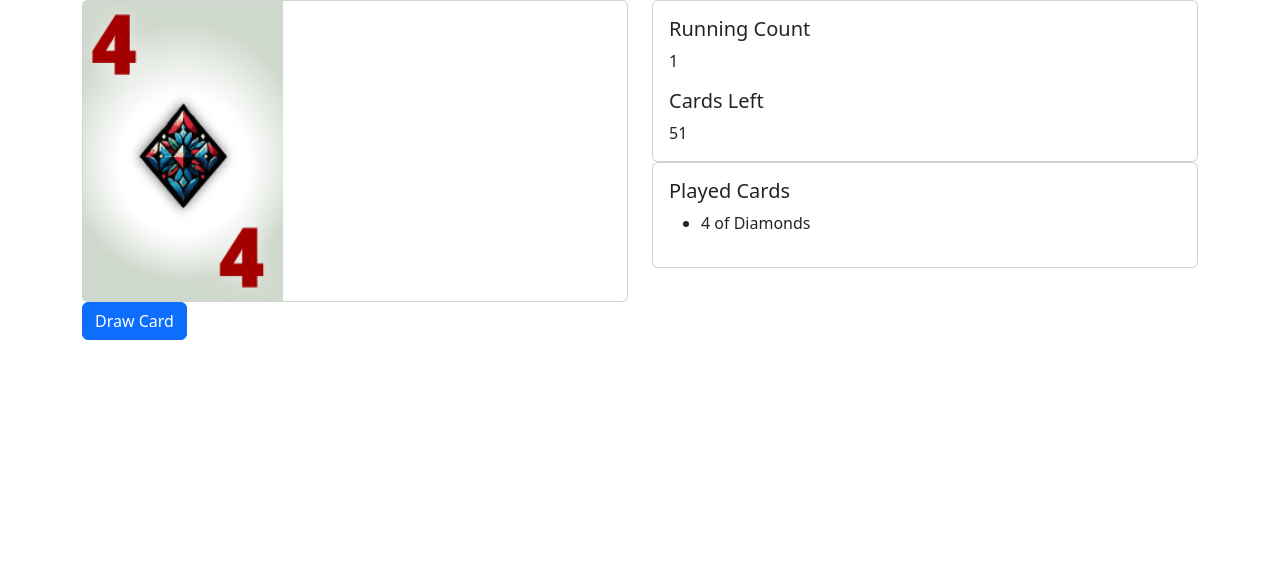
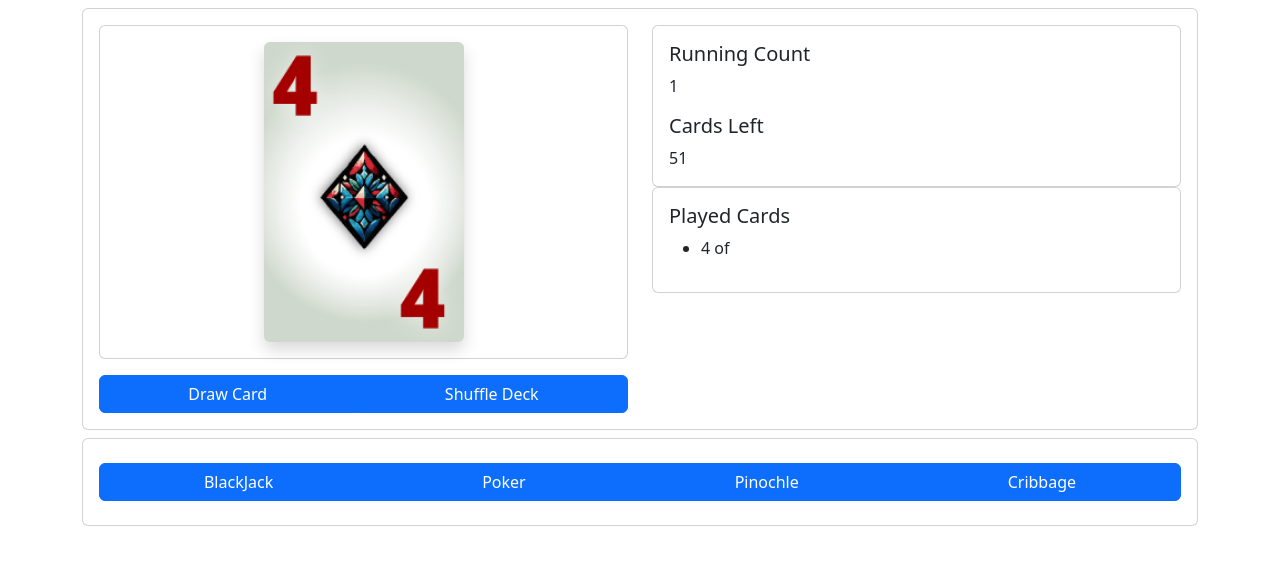
Before and after one commit to reprahkcin/cc-trainer, a Vue app: page /blackjack in a window 1280 px wide. Shown: the top 564 px of the page. Built offline with nearby package versions, Linux system fonts and the light colour scheme.

Commit message:
Add vue-router dependency and configure router

```diff
--- a/package.json
+++ b/package.json
@@ -12,6 +12,7 @@
     "bootstrap": "^5.3.2",
     "core-js": "^3.8.3",
     "vue": "^3.2.13",
+    "vue-router": "^4.2.5",
     "vuex": "^4.1.0"
   },
   "devDependencies": {
--- a/src/App.vue
+++ b/src/App.vue
@@ -1,43 +1,22 @@
 <template>
   <div class="container">
+    <router-view class="card my-2 p-3"></router-view>
     <div class="row">
       <div class="col">
-        <div class="card">
-          <!-- Display card image here -->
-          <img :src="drawnCardImage" alt="" class="playing-card" />
-        </div>
-        <div>
-          <button
-            v-if="deck.length > 0"
-            class="btn btn-primary"
-            @click="drawAndDisplayCard"
-          >
-            Draw Card
-          </button>
-          <button v-else class="btn btn-primary" @click="resetDeck">
-            Shuffle Deck
-          </button>
-        </div>
-      </div>
-      <div class="col">
-        <div class="card">
-          <div class="card-body">
-            <h5 class="card-title">Running Count</h5>
-            <p class="card-text">{{ runningCount }}</p>
-            <h5 class="card-title">Cards Left</h5>
-            <p class="card-text">{{ deck.length }}</p>
-          </div>
-        </div>
-        <div class="card">
-          <div class="card-body">
-            <h5 class="card-title">Played Cards</h5>
-            <p class="card-text">
-              <ul>
-                <li v-for="card in playedCards" :key="card.code">
-                  {{ card.value }} of {{ card.suit }}
-                </li>
-              </ul>
-            </p>
+        <div class="card p-3">
+          <div class="btn-group">
+            <router-link to="/blackjack" class="btn btn-primary my-2">
+              BlackJack
+            </router-link>
+            <router-link to="/poker" class="btn btn-primary my-2">
+              Poker
+            </router-link>
+            <router-link to="/pinochle" class="btn btn-primary my-2">
+              Pinochle
+            </router-link>
+            <router-link to="/cribbage" class="btn btn-primary my-2">
+              Cribbage
+            </router-link>
           </div>
         </div>
       </div>
@@ -46,73 +25,10 @@
 </template>
 
 <script>
-import { mapGetters, mapActions } from "vuex";
 export default {
   name: "App",
   data() {
-    return {
-      drawnCard: null,
-      playedCards: [],
-      deck: [],
-      isDrawing: false,
-      runningCount: 0
-    };
-  },
-  computed: {
-    ...mapGetters(["getShuffledDeck"]),
-    drawnCardImage() {
-      if (this.drawnCard) {
-        return require(`@/assets/img/cards/${this.drawnCard.code}.png`);
-      }
-      return ""; // Return an empty string if no card is drawn
-    },
-  },
-  created() {
-    this.deck = this.getShuffledDeck;
-    this.drawAndDisplayCard();
-  },
-  methods: {
-    ...mapActions(["shuffleDeck"]),
-    drawAndDisplayCard() {
-      if (this.deck.length > 0 && !this.isDrawing) {
-        this.isDrawing = true;
-        // Draw a card from the deck
-        const drawnIndex = Math.floor(Math.random() * this.deck.length);
-        this.drawnCard = this.deck[drawnIndex];
-
-        // Add the card to the playedCards array
-        this.playedCards.push(this.drawnCard);
-
-        // Update the running count
-        this.updateRunningCount(this.drawnCard.countValue);
-
-        // Remove the card from the deck
-        this.deck.splice(drawnIndex, 1);
-
-        // Reset the isDrawing flag
-        this.isDrawing = false;
-      } else {
-        return;
-      }
-    },
-    resetDeck() {
-      this.shuffleDeck();
-      this.deck = this.getShuffledDeck;
-      this.drawnCard = null;
-      this.playedCards = [];
-      this.runningCount = 0;
-    },
-    updateRunningCount(count) {
-      this.runningCount += count;
-    },
-
+    return {};
   },
 };
 </script>
-
-<style>
-.playing-card {
-  width: 200px;
-  height: 300px;
-}
-</style>
--- a/src/router/index.js
+++ b/src/router/index.js
@@ -0,0 +1,40 @@
+
+import { createRouter, createWebHistory } from 'vue-router';
+import BlackJackView from '@/views/BlackJackView.vue';
+import PokerView from '@/views/PokerView.vue';
+import PinochleView from '@/views/PinochleView.vue';
+import CribbageView from '@/views/CribbageView.vue';
+
+const routes = [
+  {
+    path: '/',
+    redirect: '/blackjack', // Redirect to a default route if needed
+  },
+  {
+    path: '/blackjack',
+    name: 'BlackJackView',
+    component: BlackJackView,
+  },
+  {
+    path: '/poker',
+    name: 'PokerView',
+    component: PokerView,
+  },
+  {
+    path: '/pinochle',
+    name: 'PinochleView',
+    component: PinochleView,
+  },
+  {
+    path: '/cribbage',
+    name: 'CribbageView',
+    component: CribbageView,
+  },
+];
+
+const router = createRouter({
+  history: createWebHistory(),
+  routes,
+});
+
+export default router;
--- /dev/null
+++ b/src/views/BlackJackView.vue
@@ -0,0 +1,145 @@
+<template>
+<div class="container">
+    <div class="row">
+      <div class="col">
+        <div class="card d-inline-block w-100 text-center mb-3 ">
+          <div v-if="!drawnCardImage" class="playing-card">
+            <div class="playing-card">
+              <div class="centered-text">
+                <p>Draw a Card</p>
+              </div>
+            </div>
+          </div>
+        <img v-else :src="drawnCardImage" alt="" class="playing-card rounded my-3 shadow" />
+      </div>
+        <div class="btn-group w-100">
+          <button
+            :disabled="deck.length <= 0 ? true : false"
+            class="btn btn-primary"
+            @click="drawAndDisplayCard"
+          >
+            Draw Card
+          </button>
+          <button class="btn btn-primary" @click="resetDeck">
+            Shuffle Deck
+          </button>
+        </div>
+      </div>
+      <div class="col">
+        <div class="card">
+          <div class="card-body">
+            <h5 class="card-title">Running Count</h5>
+            <p class="card-text">{{ runningCount }}</p>
+            <h5 class="card-title">Cards Left</h5>
+            <p class="card-text">{{ deck.length }}</p>
+          </div>
+        </div>
+        <div class="card">
+          <div class="card-body">
+            <h5 class="card-title">Played Cards</h5>
+            <p class="card-text">
+              <ul>
+                <li v-for="card in playedCards" :key="card.code">
+                  {{ card.value }} of {{ suitIcon(card.suit) }}
+                </li>
+              </ul>
+            </p>
+          </div>
+        </div>
+      </div>
+    </div>
+  </div>
+</template>
+
+<script>
+import { mapGetters, mapActions } from "vuex";
+export default {
+  name: "BlackJackView",
+  data() {
+    return {
+      drawnCard: null,
+      playedCards: [],
+      deck: [],
+      isDrawing: false,
+      runningCount: 0
+    };
+  },
+  computed: {
+    ...mapGetters(["getShuffledDeck"]),
+    drawnCardImage() {
+      if (this.drawnCard) {
+        return require(`@/assets/img/cards/${this.drawnCard.code}.png`);
+      }
+      return ""; // Return an empty string if no card is drawn
+    },
+  },
+  created() {
+    this.deck = this.getShuffledDeck;
+    this.drawAndDisplayCard();
+  },
+  methods: {
+    ...mapActions(["shuffleDeck"]),
+    drawAndDisplayCard() {
+      if (this.deck.length > 0 && !this.isDrawing) {
+        this.isDrawing = true;
+        // Draw a card from the deck
+        const drawnIndex = Math.floor(Math.random() * this.deck.length);
+        this.drawnCard = this.deck[drawnIndex];
+
+        // Add the card to the playedCards array
+        this.playedCards.push(this.drawnCard);
+
+        // Update the running count
+        this.updateRunningCount(this.drawnCard.countValue);
+
+        // Remove the card from the deck
+        this.deck.splice(drawnIndex, 1);
+
+        // Reset the isDrawing flag
+        this.isDrawing = false;
+      } else {
+        return;
+      }
+    },
+    resetDeck() {
+      this.shuffleDeck();
+      this.deck = this.getShuffledDeck;
+      this.drawnCard = null;
+      this.playedCards = [];
+      this.runningCount = 0;
+    },
+    updateRunningCount(count) {
+      this.runningCount += count;
+    },
+      suitIcon(suit) {
+        switch (suit) {
+          case "HEARTS":
+            return "♥";
+          case "SPADES":
+            return "♠";
+          case "CLUBS":
+            return "♣";
+          case "DIAMONDS":
+            return "♦";
+          default:
+            return "";
+        }
+      }
+
+  },
+};
+</script>
+
+<style>
+.playing-card {
+  width: 200px;
+  height: 300px;
+  background-color: grey ;
+}
+.centered-text {
+  position: absolute;
+  top: 50%;
+  left: 50%;
+  transform: translate(-50%, -50%);
+}
+</style>
--- /dev/null
+++ b/src/views/CribbageView.vue
@@ -0,0 +1,15 @@
+<template>
+  <div></div>
+</template>
+
+<script>
+export default {
+  name: "CribbageView",
+  data() {
+    return {};
+  },
+  components: {},
+  computed: {},
+  methods: {},
+};
+</script>
--- /dev/null
+++ b/src/views/PinochleView.vue
@@ -0,0 +1,15 @@
+<template>
+  <div></div>
+</template>
+
+<script>
+export default {
+  name: "PinochleView",
+  data() {
+    return {};
+  },
+  components: {},
+  computed: {},
+  methods: {},
+};
+</script>
--- /dev/null
+++ b/src/views/PokerView.vue
@@ -0,0 +1,15 @@
+<template>
+  <div>Poker</div>
+</template>
+
+<script>
+export default {
+  name: "PokerView",
+  data() {
+    return {};
+  },
+  components: {},
+  computed: {},
+  methods: {},
+};
+</script>
```
Also changed, not shown: src/main.js (+13 -2 lines), 1 other file (tests, documents, lock files or other folders).
